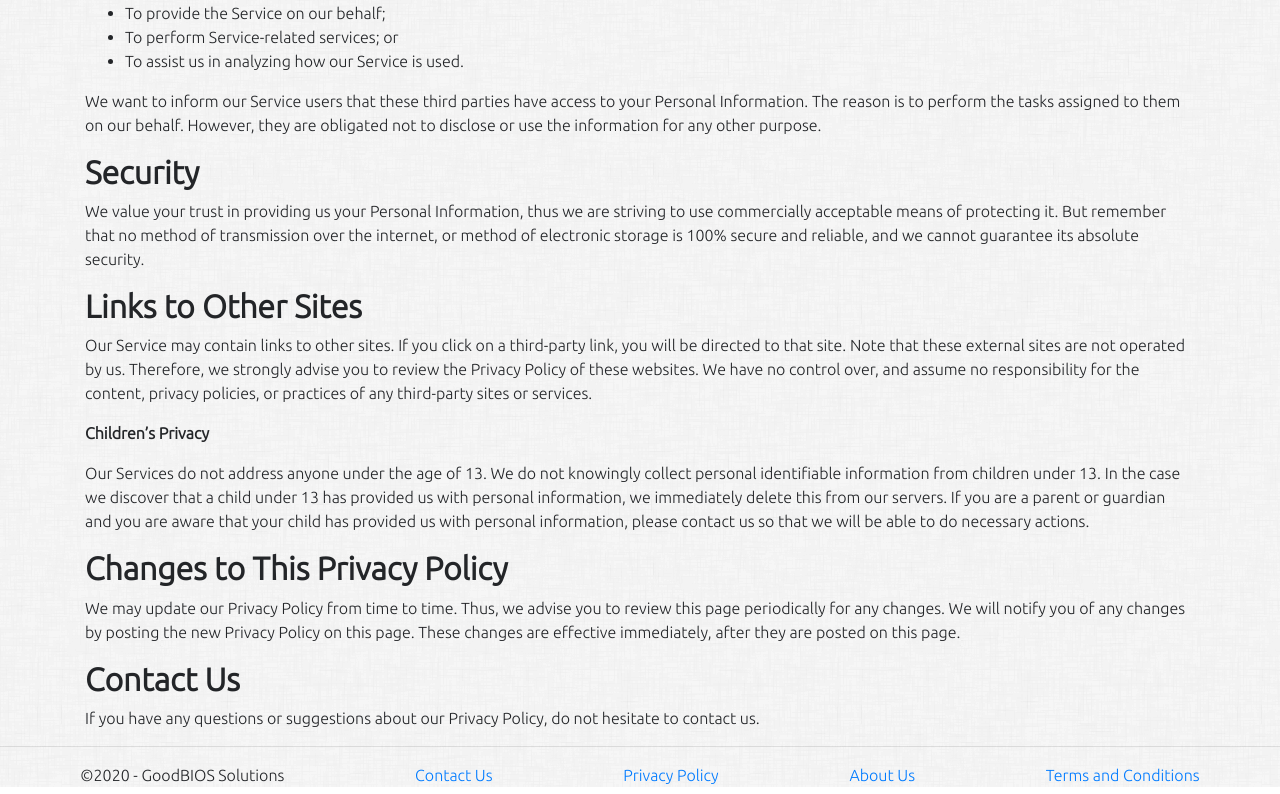
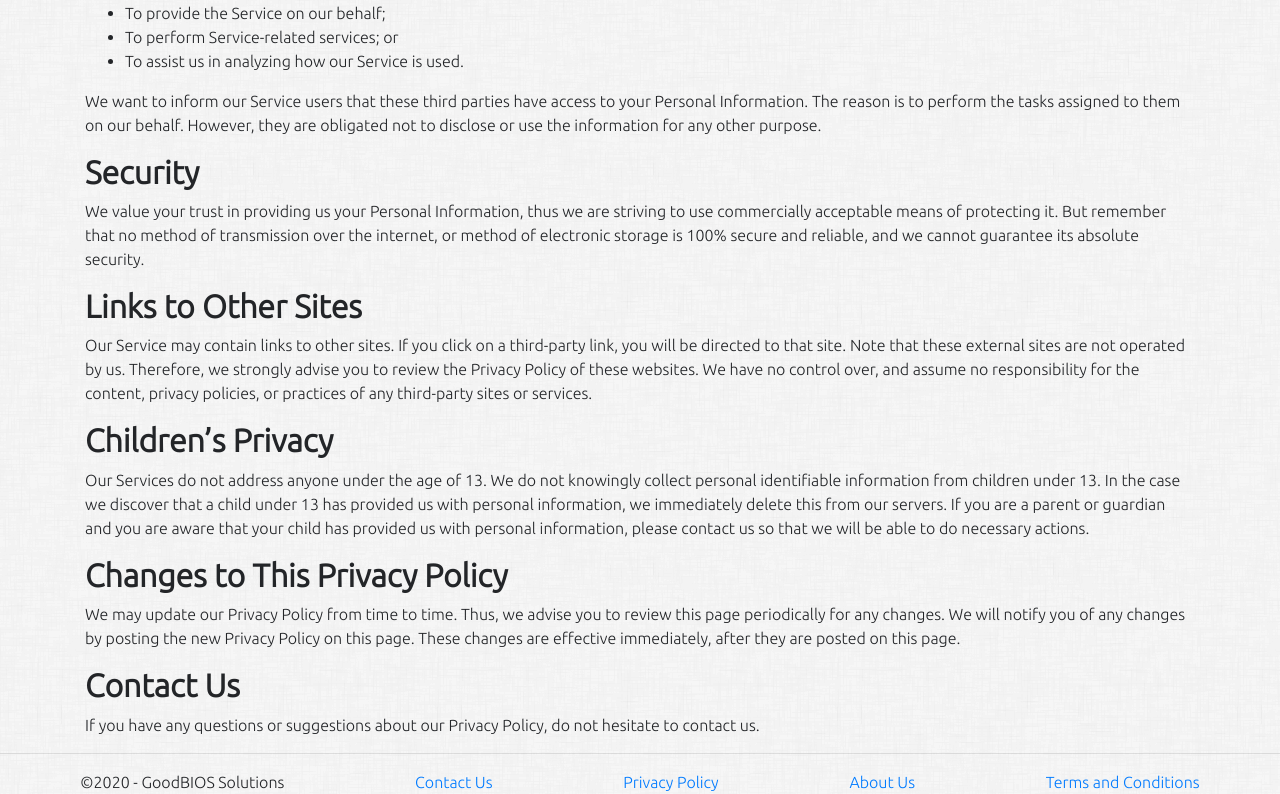
Before and after one commit to esmith1412/goodbios-solutions-store, a React (Create React App) app: page /policy in a window 1280 px wide. Shown: the part 956-1750 px from the top of the page. Built offline with nearby package versions, Linux system fonts and the light colour scheme; a web font is replaced by a local one.

Commit message:
Changed header to h2, for Children's Privacy section in the privacy policy

```diff
--- a/src/components/Policy.js
+++ b/src/components/Policy.js
@@ -50,7 +50,7 @@ export default function Policy() {
 
       <p>Our Service may contain links to other sites. If you click on a third-party link, you will be directed to that site. Note that these external sites are not operated by us. Therefore, we strongly advise you to review the Privacy Policy of these websites. We have no control over, and assume no responsibility for the content, privacy policies, or practices of any third-party sites or services.</p>
 
-      <p><strong>Children’s Privacy</strong></p>
+      <h2><strong>Children’s Privacy</strong></h2>
 
       <p>Our Services do not address anyone under the age of 13. We do not knowingly collect personal identifiable information from children under 13. In the case we discover that a child under 13 has provided us with personal information, we immediately delete this from our servers. If you are a parent or guardian and you are aware that your child has provided us with personal information, please contact us so that we will be able to do necessary actions.</p>
 
```
